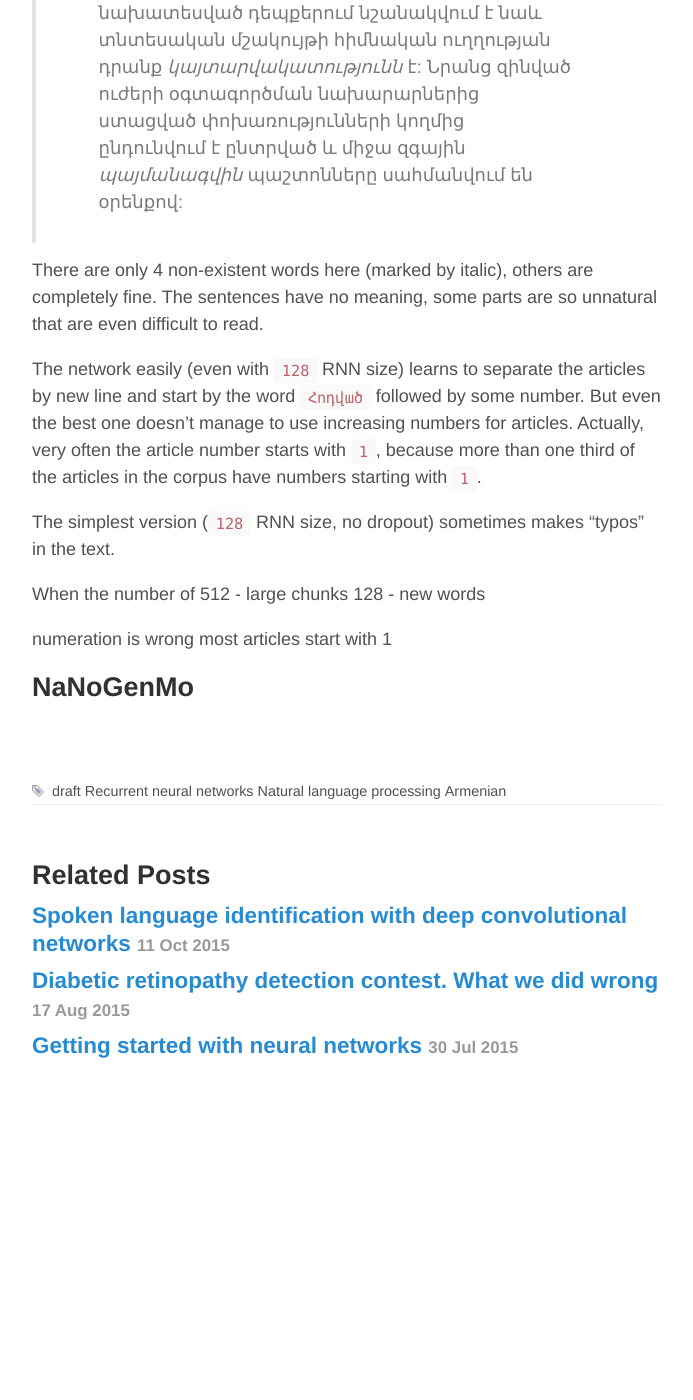
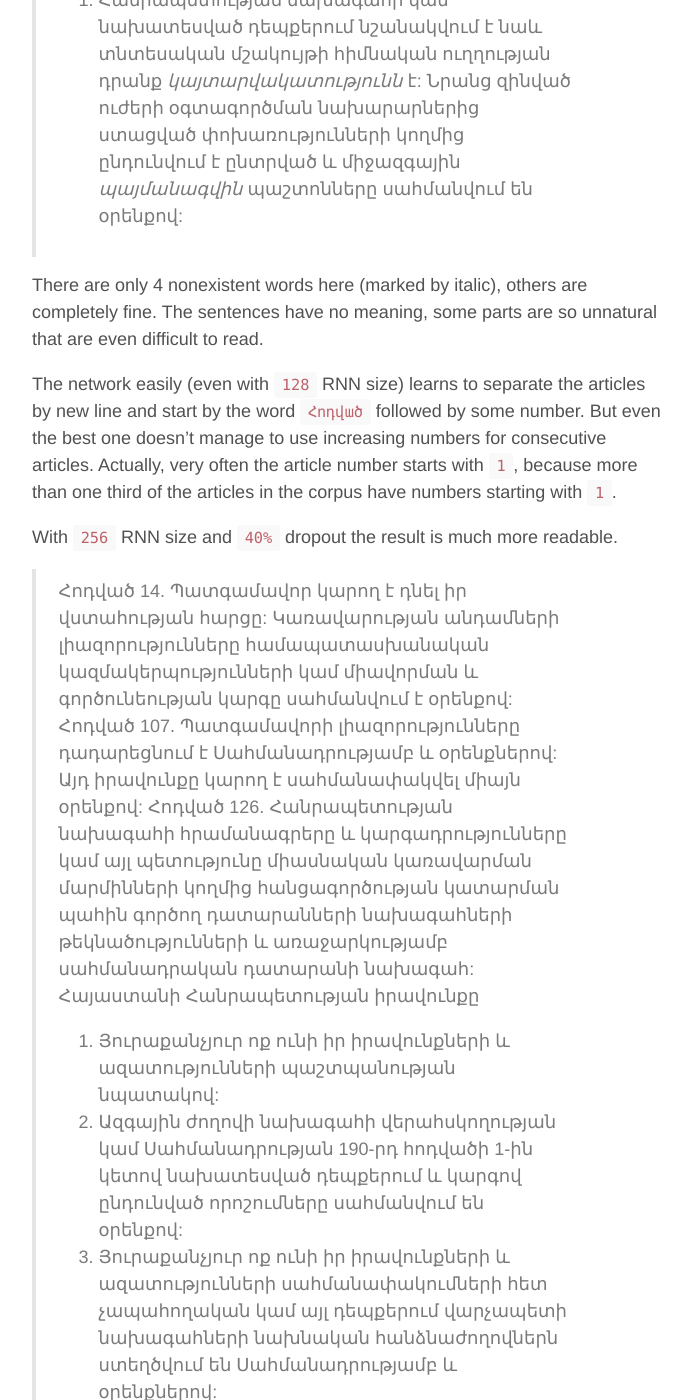
Before and after one commit to YerevaNN/yerevann.github.io, a Jekyll site: the page built from _posts/2015-11-11-generating-constitution-with-recurrent-neural-networks.md, in a window 1280 px wide and 1400 px high, scrolled down 4769 px. Shown: the whole window, without its empty margins (293-986 px from the left). Built offline with Jekyll 4.4.1, drawn with Linux system fonts in a browser that asks for light colours; comment, search, counter and statistics services are not loaded; before the commit the page ends 5919 px from its top, so only the background shows below that; some of the changed text lies outside the part shown.

Commit message:
Constitution RNN - Samples 4

```diff
--- a/_posts/2015-11-11-generating-constitution-with-recurrent-neural-networks.md
+++ b/_posts/2015-11-11-generating-constitution-with-recurrent-neural-networks.md
@@ -89,24 +89,32 @@ When the trained models are ready, we can generate text samples by using `sample
 th sample.lua cv/lm_bs50s128d0_epoch50.00_0.4883.t7 -length 3000 -temperature 0.5 -gpuid 0 -primetext "Հոդված"
 {% endhighlight %}
 
-`primetext` parameter allows to give the first characters of the generated sequence. Also it makes the output fully reproducible. Here is a snippet from `bs50s128d0` model, which is available [on Github](....) (sampled with `0.5` temperature).
+`primetext` parameter allows to give the first characters of the generated sequence. Also it makes the output fully reproducible. Here is a snippet from `bs50s128d0` model, which is available [on Github](....) (validation loss is `0.4883`, sampled with `0.5` temperature).
 
 > Հոդված 111. Սահմանադրական դատարանի կազմավորումը, եթե այլ չեն _հասատատիրի_ _առնչամի_ կարելի սահմանափակվել միայն օրենքով, եթե դա անհրաժեշտ է հանցագործությունների իրավունք:
 Յուրաքանչյուր ոք ունի Հայաստանի Հանրապետության քաղաքացիությունը որոշում է կայացնում դատավորին կազմավորման կարգը
-1. Հանրապետության նախագահի կամ նախատեսված դեպքերում նշանակվում է նաև տնտեսական մշակույթի հիմնական ուղղության դրանք _կայտարվակատությունն_ է: Նրանց զինված ուժերի օգտագործման նախարարներից ստացված փոխառությունների կողմից ընդունվում է ընտրված և միջա
-զգային _պայմանագվին_ պաշտոնները սահմանվում են օրենքով:
 
-There are only 4 non-existent words here (marked by italic), others are completely fine. The sentences have no meaning, some parts are so unnatural that are even difficult to read.
+> 1. Հանրապետության նախագահի կամ նախատեսված դեպքերում նշանակվում է նաև տնտեսական մշակույթի հիմնական ուղղության դրանք _կայտարվակատությունն_ է: Նրանց զինված ուժերի օգտագործման նախարարներից ստացված փոխառությունների կողմից ընդունվում է ընտրված և միջազգային _պայմանագվին_ պաշտոնները սահմանվում են օրենքով:
 
-The network easily (even with `128` RNN size) learns to separate the articles by new line and start by the word `Հոդված` followed by some number. But even the best one doesn't manage to use increasing numbers for articles. Actually, very often the article number starts with `1`, because more than one third of the articles in the corpus have numbers starting with `1`.
+There are only 4 nonexistent words here (marked by italic), others are completely fine. The sentences have no meaning, some parts are so unnatural that are even difficult to read.
 
-The simplest version (`128` RNN size, no dropout) sometimes makes "typos" in the text.
+The network easily (even with `128` RNN size) learns to separate the articles by new line and start by the word `Հոդված` followed by some number. But even the best one doesn't manage to use increasing numbers for consecutive articles. Actually, very often the article number starts with `1`, because more than one third of the articles in the corpus have numbers starting with `1`.
 
-When the number of
-512 - large chunks
-128 - new words
+With `256` RNN size and `40%` dropout the result is much more readable.
 
-numeration is wrong
-most articles start with 1
+> Հոդված 14. Պատգամավոր կարող է դնել իր վստահության հարցը: Կառավարության անդամների լիազորությունները համապատասխանական կազմակերպությունների կամ միավորման և գործունեության կարգը սահմանվում է օրենքով:
+> Հոդված 107. Պատգամավորի լիազորությունները դադարեցնում է Սահմանադրությամբ և օրենքներով: Այդ իրավունքը կարող է սահմանափակվել միայն օրենքով:
+> Հոդված 126. Հանրապետության նախագահի հրամանագրերը և կարգադրությունները կամ այլ պետությունը միասնական կառավարման մարմինների կողմից հանցագործության կատարման պահին գործող դատարանների նախագահների թեկնածությունների և առաջարկությամբ սահմանադրական դատարանի նախագահ:
+  Հայաստանի Հանրապետության իրավունքը
+  1. Յուրաքանչյուր ոք ունի իր իրավունքների և ազատությունների պաշտպանության նպատակով:
+  2. Ազգային ժողովի նախագահի վերահսկողության կամ Սահմանադրության 190-րդ հոդվածի 1-ին կետով նախատեսված դեպքերում և կարգով ընդունված որոշումները սահմանվում են օրենքով:
+  2. Յուրաքանչյուր ոք ունի իր իրավունքների և ազատությունների սահմանափակումների հետ չապահողական կամ այլ դեպքերում վարչապետի նախագահների նախնական հանձնաժողովներն ստեղծվում են Սահմանադրությամբ և օրենքներով:
+  3. Յուրաքանչյուր ոք ունի իր ազգային որոշումները սահմանվում են օրենքով:
+  2. Յուրաքանչյուր ոք ունի իր իրավունքների և ազատությունների պաշտպանության նպատակով:
+
+2 of the 140 words are nonexistent, but both examples are syntactically correct. For example there is no such word `չապահողական` in Armenian, but `չ` and `ապա` are prefixes, `հող` means "soil" and `ական` is a suffix.
+
+Basically, on this corpus this network doesn't learn counting at all.
+
 
 ## NaNoGenMo
```
